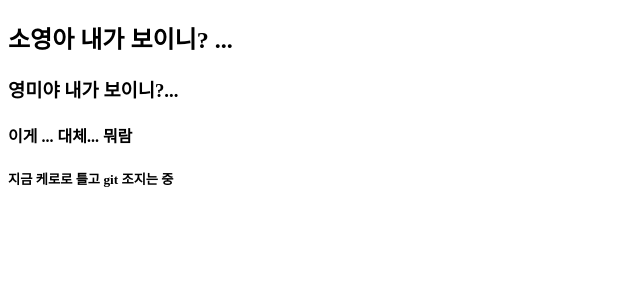
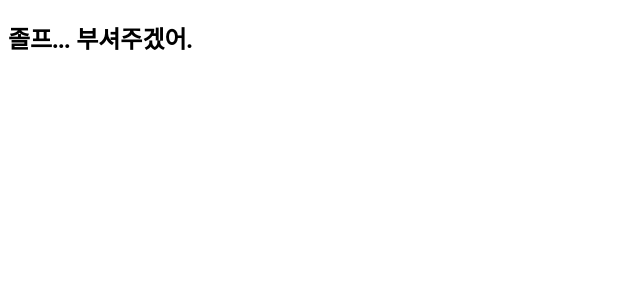
Before and after one commit to suemeeeee/Godtiner, a React (Create React App) app: page / in a window 1280 px wide. Shown: the top 300 px of the page, without its empty margins (0-640 px from the left). Built offline with nearby package versions, Linux system fonts and the light colour scheme.

Commit message:
GABOJAGO

```diff
--- a/src/App.js
+++ b/src/App.js
@@ -3,10 +3,7 @@ import "./App.css";
 function App() {
   return (
     <div className="App">
-      <h2>소영아 내가 보이니? ... </h2>
-      <h3>영미야 내가 보이니?...</h3>
-      <h4>이게 ... 대체... 뭐람</h4>
-      <h5>지금 케로로 틀고 git 조지는 중</h5>
+      <h2>졸프... 부셔주겠어.</h2>
     </div>
   );
 }
```
